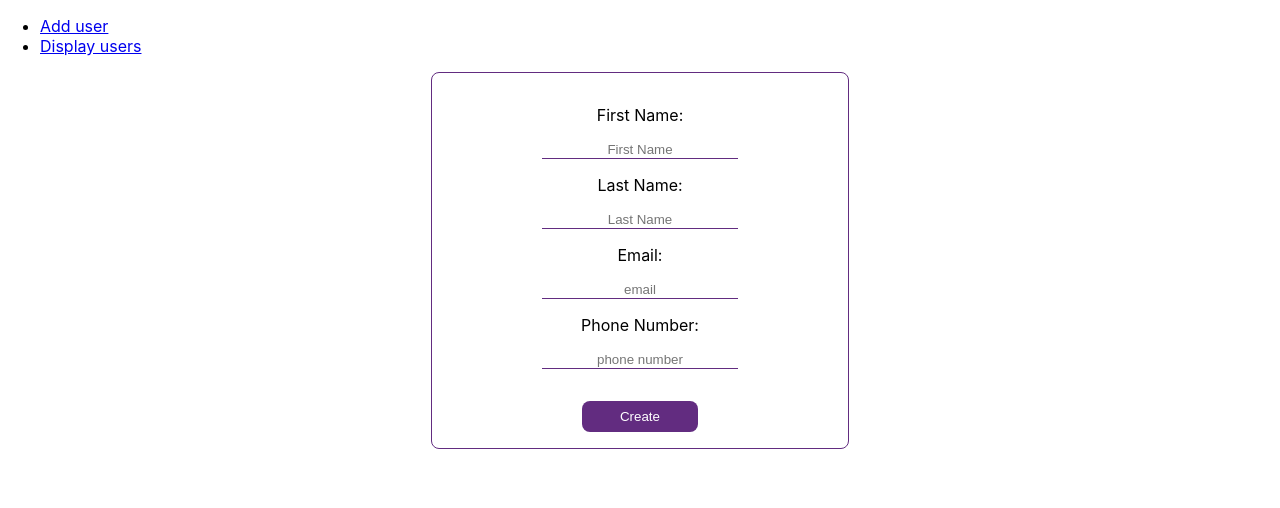
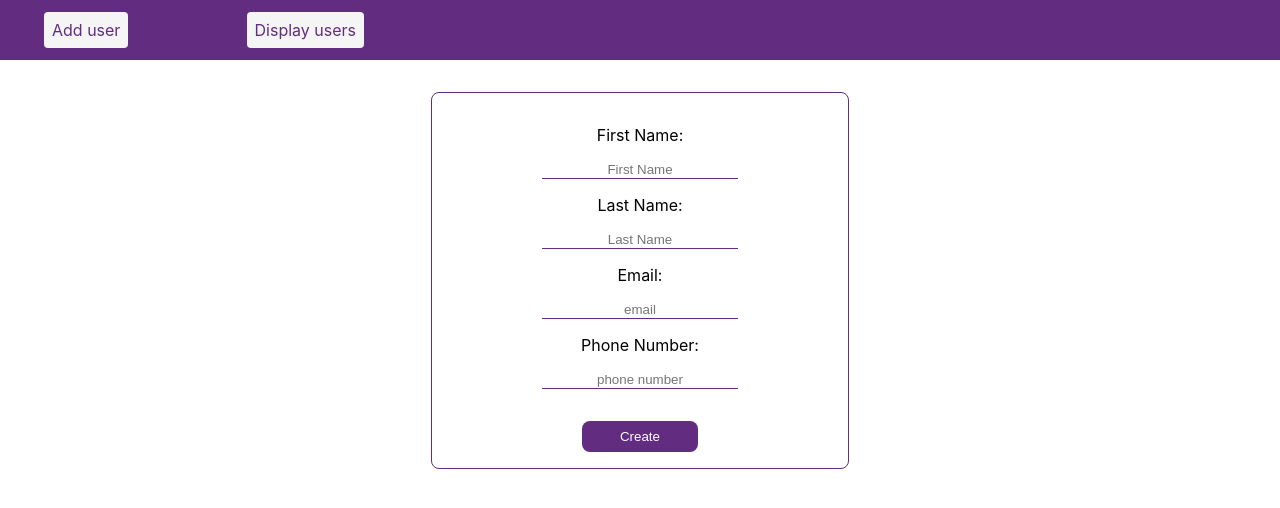
Before and after one commit to MiguelCabero/java-final-assessment, a React (Create React App) app in the folder frontend/: page / in a window 1280 px wide. Shown: the top 508 px of the page. Built offline with nearby package versions, Linux system fonts and the light colour scheme.

Commit message:
styled nav

```diff
--- a/frontend/src/components/Form.js
+++ b/frontend/src/components/Form/Form.js
@@ -1,6 +1,6 @@
 import axios from 'axios';
 import { React, useState, useRef } from 'react';
-import Message from './Message';
+import Message from '../Message/Message';
 import './Form.component.css';
 
 function Form() {
--- a/frontend/src/components/Navigation.js
+++ /dev/null
@@ -1,17 +0,0 @@
-import React from "react";
-import { Link } from "react-router-dom";
-
-const Navigation = () => {
-    return(
-        <header className="header">
-            <nav>
-                <ul>
-                    <li><Link to={"/"}>Add user</Link></li>
-                    <li><Link to={"/users"}>Display users</Link></li>
-                </ul>
-            </nav>
-        </header>
-    )
-}
-
-export default Navigation;
--- /dev/null
+++ b/frontend/src/components/Navigation/Navigation.component.css
@@ -0,0 +1,27 @@
+.header {
+	width: 100%;
+	display: flex;
+	background-color: var(--primary-color);
+	padding: 0.25rem;
+	margin-bottom: 2rem;
+}
+
+.header nav {
+	width: 25%;
+}
+
+.header ul {
+	width: 100%;
+	list-style: none;
+	display: flex;
+	justify-content: space-between;
+}
+
+.header a {
+	text-decoration: none;
+	color: var(--primary-color);
+	background-color: whitesmoke;
+	padding: 0.5rem;
+	border: none;
+	border-radius: 0.25rem;
+}
--- /dev/null
+++ b/frontend/src/components/Navigation/Navigation.js
@@ -0,0 +1,22 @@
+import React from 'react';
+import { Link } from 'react-router-dom';
+import './Navigation.component.css';
+
+const Navigation = () => {
+	return (
+		<header className='header'>
+			<nav>
+				<ul>
+					<li>
+						<Link to={'/'}>Add user</Link>
+					</li>
+					<li>
+						<Link to={'/users'}>Display users</Link>
+					</li>
+				</ul>
+			</nav>
+		</header>
+	);
+};
+
+export default Navigation;
```
Also changed, not shown: frontend/src/App.js (+21 -9 lines), frontend/src/Layout.js (+9 -9 lines), frontend/src/components/Table/Table.js (+9 -7 lines), frontend/src/components/Form/Form.component.css (renamed from frontend/src/components/Form.component.css), frontend/src/components/Message/Message.component.css (renamed from frontend/src/components/Message.component.css), frontend/src/components/Message/Message.js (renamed from frontend/src/components/Message.js).
